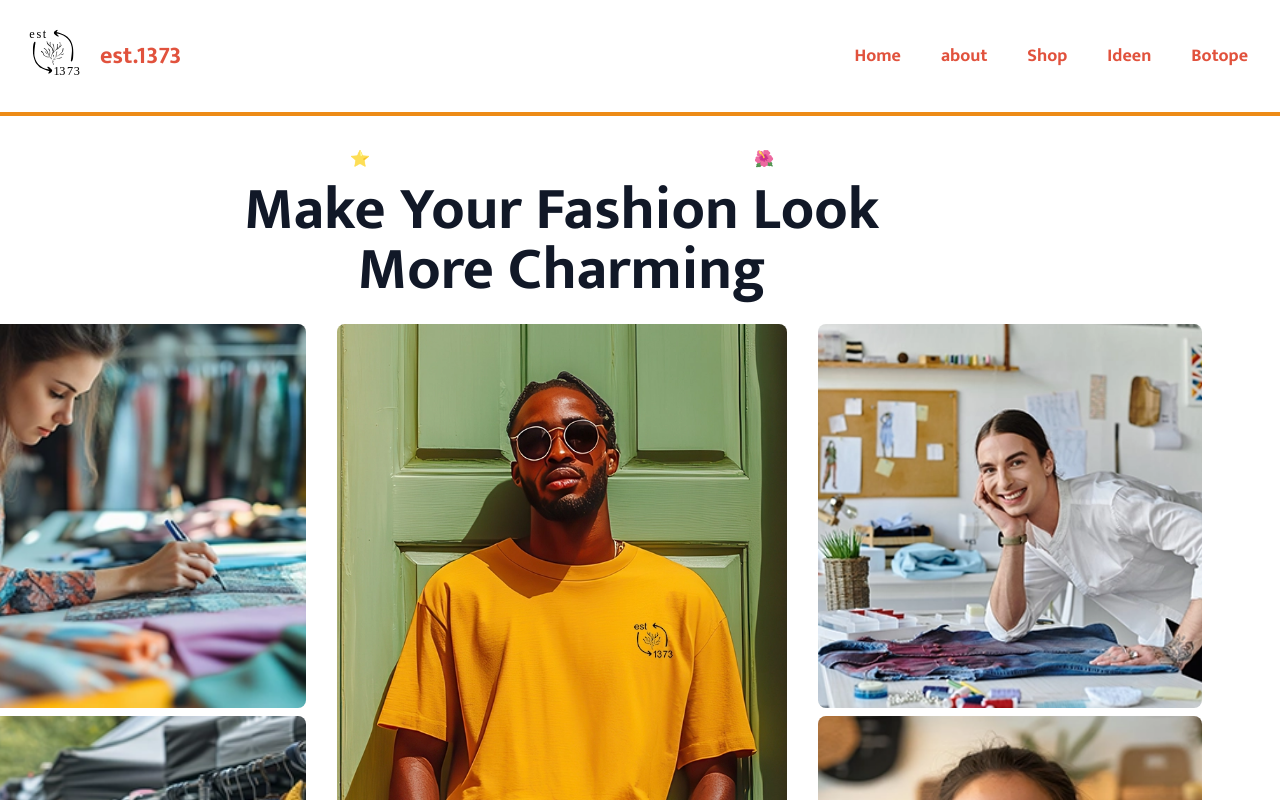
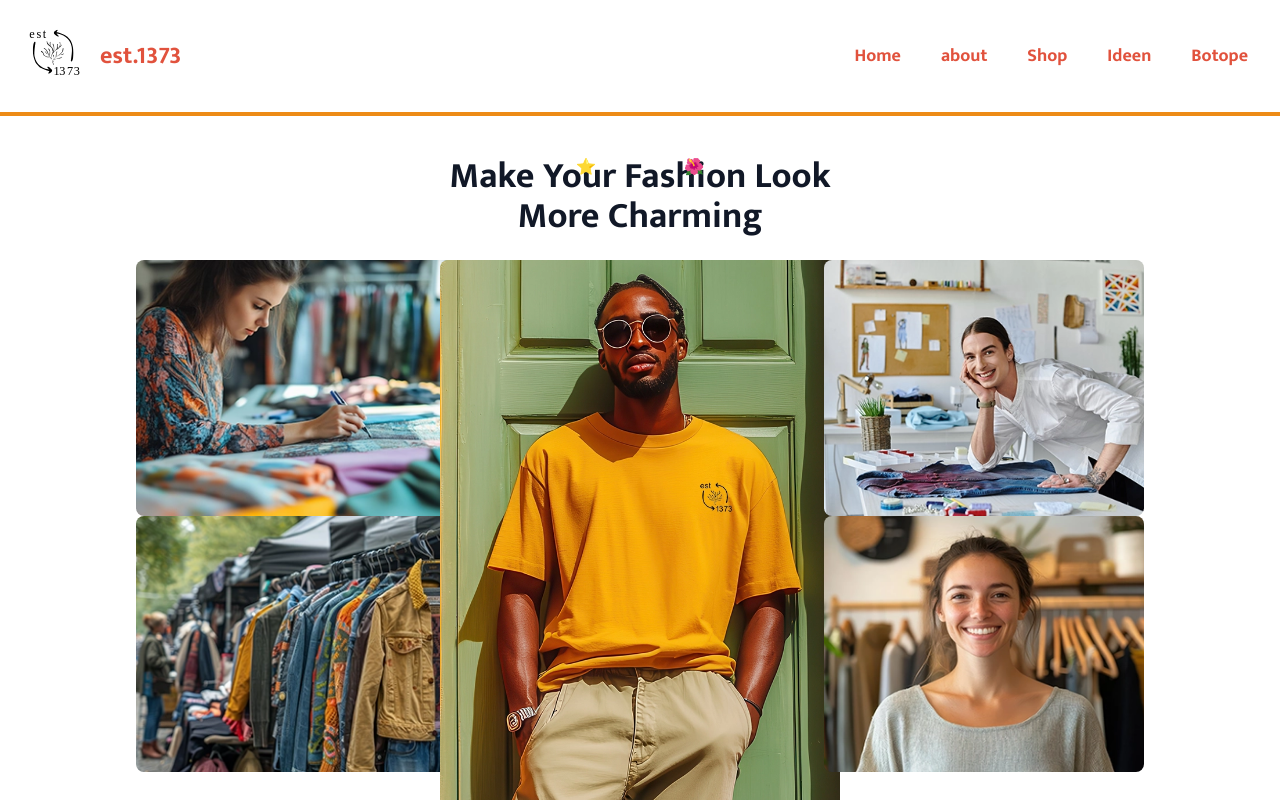
Before and after one commit to joka21/est1373, a Next.js app: page / in a window 1280 px wide. Shown: the top 800 px of the page. Built offline with nearby package versions, Linux system fonts and the light colour scheme.

Commit message:
kein bock mehr

```diff
--- a/components/FashionHero.tsx
+++ b/components/FashionHero.tsx
@@ -20,27 +20,22 @@ const FashionHero: React.FC = () => {
   };
 
   return (
-    <section className="relative w-screen -left-[8vw] pt-2">
-      <div className="max-w-[1800px] mx-auto">
-        {/* Header Section */}
-        <div className="flex items-center justify-center gap-96 mb-2">
-          <span className="text-yellow-400 animate-pulse">⭐</span>
-          <span className="text-red-500 animate-pulse">🌺</span>
-        </div>
-
-        {/* Main Title */}
-        <div className="text-center mb-6 px-24">
-          <h2 className="text-6xl font-bold inline-block mx-auto max-w-4xl">
+    <div className="w-full flex flex-col items-center pt-4">
+      {/* Title Section with Icons */}
+      <div className="mb-6 text-center relative w-full">
+        <span className="absolute left-1/2 -translate-x-16 text-yellow-400">⭐</span>
+        <span className="absolute right-1/2 translate-x-16 text-rose-400">🌺</span>
+        <h2 className="text-4xl font-bold mx-auto">
           Make Your Fashion Look<br />
           More Charming
         </h2>
       </div>
 
-        {/* Image Grid - Centered Layout */}
-        <div className="relative w-full max-w-[1600px] mx-auto">
-          {/* Left Images */}
-          <div className="absolute left-0 top-0 space-y-2 z-10">
-            <div className="w-96 h-96 relative rounded-lg overflow-hidden hover:scale-105 transition-transform duration-300">
+      {/* Images Layout */}
+      <div className="relative flex justify-center items-start mx-auto">
+        {/* Left Column */}
+        <div className="flex flex-col">
+          <div className="w-80 h-64 relative rounded-lg overflow-hidden">
             <Image
               src={sideImages[0].src}
               alt={sideImages[0].alt}
@@ -48,7 +43,7 @@ const FashionHero: React.FC = () => {
               className="object-cover"
             />
           </div>
-            <div className="w-96 h-96 relative rounded-lg overflow-hidden hover:scale-105 transition-transform duration-300">
+          <div className="w-80 h-64 relative rounded-lg overflow-hidden">
             <Image
               src={sideImages[1].src}
               alt={sideImages[1].alt}
@@ -59,10 +54,7 @@ const FashionHero: React.FC = () => {
         </div>
 
         {/* Center Image */}
-          <div className="mx-auto w-[450px] relative z-20"
-            style={{
-              aspectRatio: '689/1200',
-            }}>
+        <div className="w-[400px] relative -mx-4" style={{ height: '600px' }}>
           <Image
             src={mainImage.src}
             alt={mainImage.alt}
@@ -72,9 +64,9 @@ const FashionHero: React.FC = () => {
           />
         </div>
 
-          {/* Right Images */}
-          <div className="absolute right-0 top-0 space-y-2 z-10">
-            <div className="w-96 h-96 relative rounded-lg overflow-hidden hover:scale-105 transition-transform duration-300">
+        {/* Right Column */}
+        <div className="flex flex-col">
+          <div className="w-80 h-64 relative rounded-lg overflow-hidden">
             <Image
               src={sideImages[2].src}
               alt={sideImages[2].alt}
@@ -82,7 +74,7 @@ const FashionHero: React.FC = () => {
               className="object-cover"
             />
           </div>
-            <div className="w-96 h-96 relative rounded-lg overflow-hidden hover:scale-105 transition-transform duration-300">
+          <div className="w-80 h-64 relative rounded-lg overflow-hidden">
             <Image
               src={sideImages[3].src}
               alt={sideImages[3].alt}
@@ -94,11 +86,10 @@ const FashionHero: React.FC = () => {
       </div>
 
       {/* Bottom Tag */}
-        <div className="text-right mt-2 pr-8">
+      <div className="self-end mt-2 mr-4">
         <span className="text-gray-500">#2022</span>
       </div>
     </div>
-    </section>
   );
 };
 
```
Lines whose indentation alone changed are shown as unchanged.
